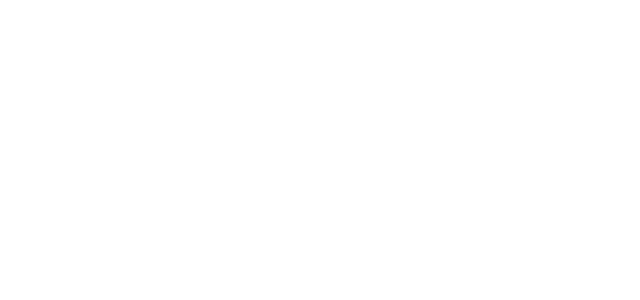
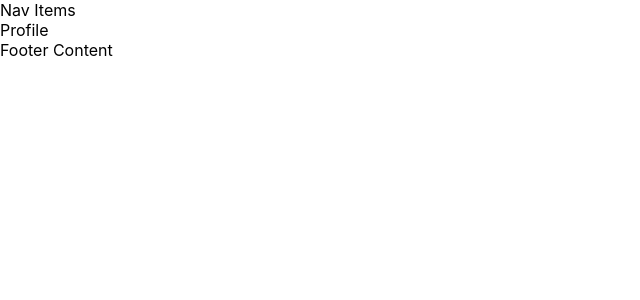
Before and after one commit to aydrian/fabric-stack-workshop, a React (Create React App) app in the folder frontend/: page /profile in a window 1280 px wide. Before the commit this address had no page. Shown: the top 300 px of the page, without its empty margins (0-640 px from the left). Built offline with nearby package versions, Linux system fonts and the light colour scheme; the HTML template or start-up script is replaced by a standard one.

Commit message:
renamed dashboard to profile

```diff
--- a/frontend/src/App.js
+++ b/frontend/src/App.js
@@ -4,7 +4,7 @@
 import PublicLayout from "./components/public-layout";
 
 import AdminPage from "./pages/admin";
-import DashboardPage from "./pages/dashboard";
+import ProfilePage from "./pages/profile";
 import LoginPage from "./pages/login";
 import SignupPage from "./pages/signup";
 import "./App.css";
@@ -18,7 +18,7 @@
       </Route>
       <Route element={<PrivateLayout />}>
         <Route path="admin" element={<AdminPage />} />
-        <Route path="dashboard" element={<DashboardPage />} />
+        <Route path="profile" element={<ProfilePage />} />
       </Route>
     </Routes>
   );
--- a/frontend/src/pages/dashboard.jsx
+++ /dev/null
@@ -1,5 +0,0 @@
-import React from "react";
-
-export default function DashboardPage() {
-  return <div>Dashboard</div>;
-}
--- /dev/null
+++ b/frontend/src/pages/profile.jsx
@@ -0,0 +1,5 @@
+import React from "react";
+
+export default function ProfilePage() {
+  return <div>Profile</div>;
+}
```
